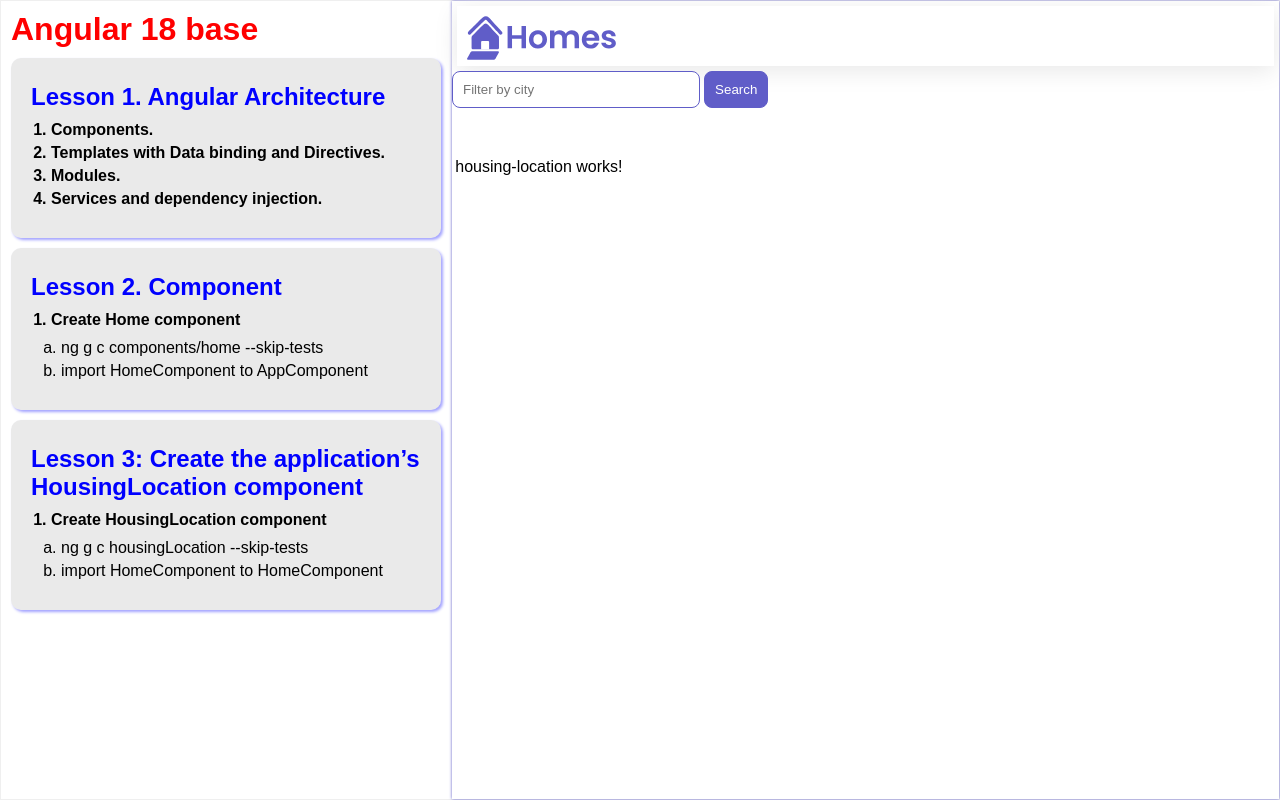
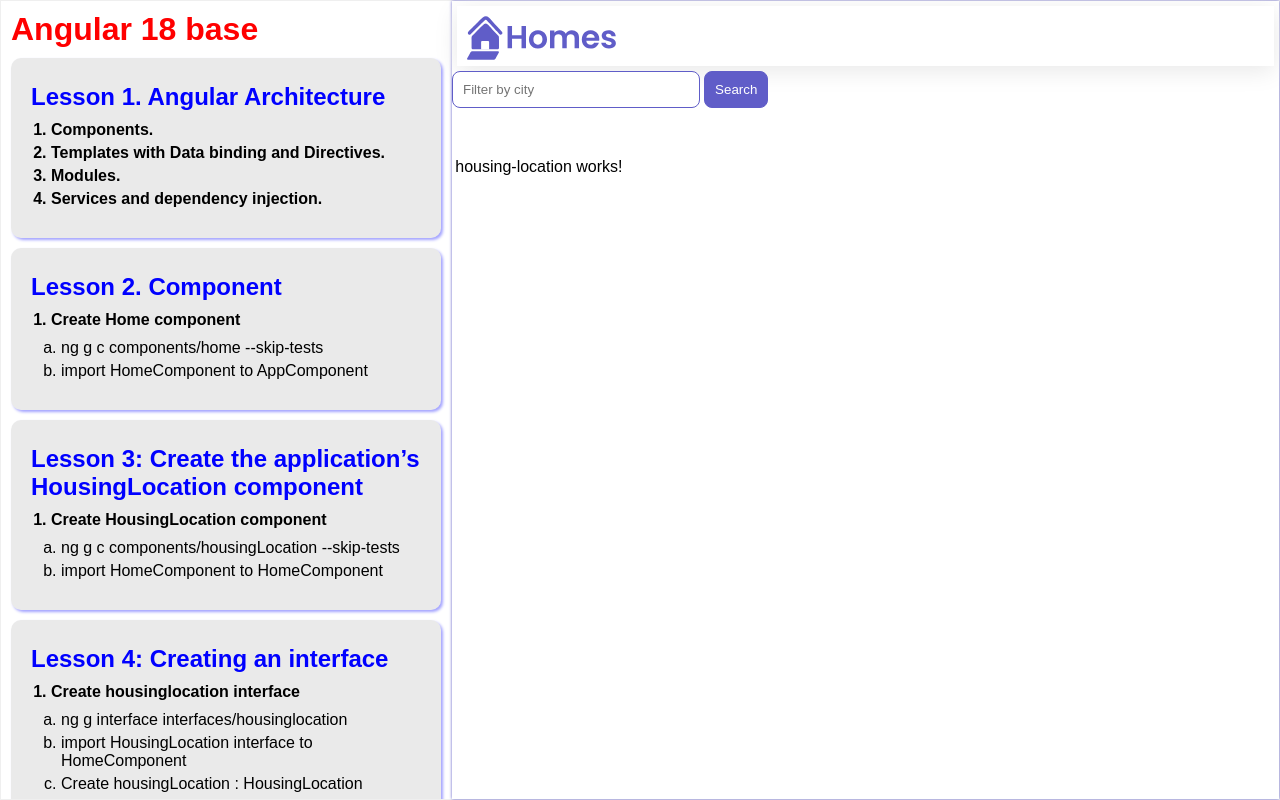
Before and after one commit to duyvu-fsdev/ionic-angular-learning, an Angular app in the folder angular18-base/: page / in a window 1280 px wide. Built offline with nearby package versions, Linux system fonts and the light colour scheme.

Commit message:
II.IV.I - Fix Lesson 4

```diff
--- a/angular18-base/src/app/app.component.html
+++ b/angular18-base/src/app/app.component.html
@@ -26,8 +26,19 @@
     <ul class="lesson-content">
      <li>Create HousingLocation component</li>
      <ul class="sub">
-      <li>ng g c housingLocation --skip-tests</li>
+      <li>ng g c components/housingLocation --skip-tests</li>
       <li>import HomeComponent to HomeComponent</li>
+     </ul>
+    </ul>
+   </div>
+   <div class="lesson">
+    <h2 class="title">Lesson 4: Creating an interface</h2>
+    <ul class="lesson-content">
+     <li>Create housinglocation interface</li>
+     <ul class="sub">
+      <li>ng g interface interfaces/housinglocation</li>
+      <li>import HousingLocation interface to HomeComponent</li>
+      <li>Create housingLocation : HousingLocation</li>
      </ul>
     </ul>
    </div>
--- a/angular18-base/src/app/app.component.scss
+++ b/angular18-base/src/app/app.component.scss
@@ -19,8 +19,8 @@
  gap: 10px;
  flex-direction: column;
  position: relative;
- flex: 1;
  overflow-y: scroll;
+ width: 450px;
  min-width: 450px;
  #title {
   color: red;
@@ -61,8 +61,7 @@
  --content-padding: 10px;
 }
 .right {
- min-width: 450px;
- flex: 2;
+ flex: 1;
  box-shadow: 0 0 3px 0px var(--primary-color);
  header {
   display: block;
```
